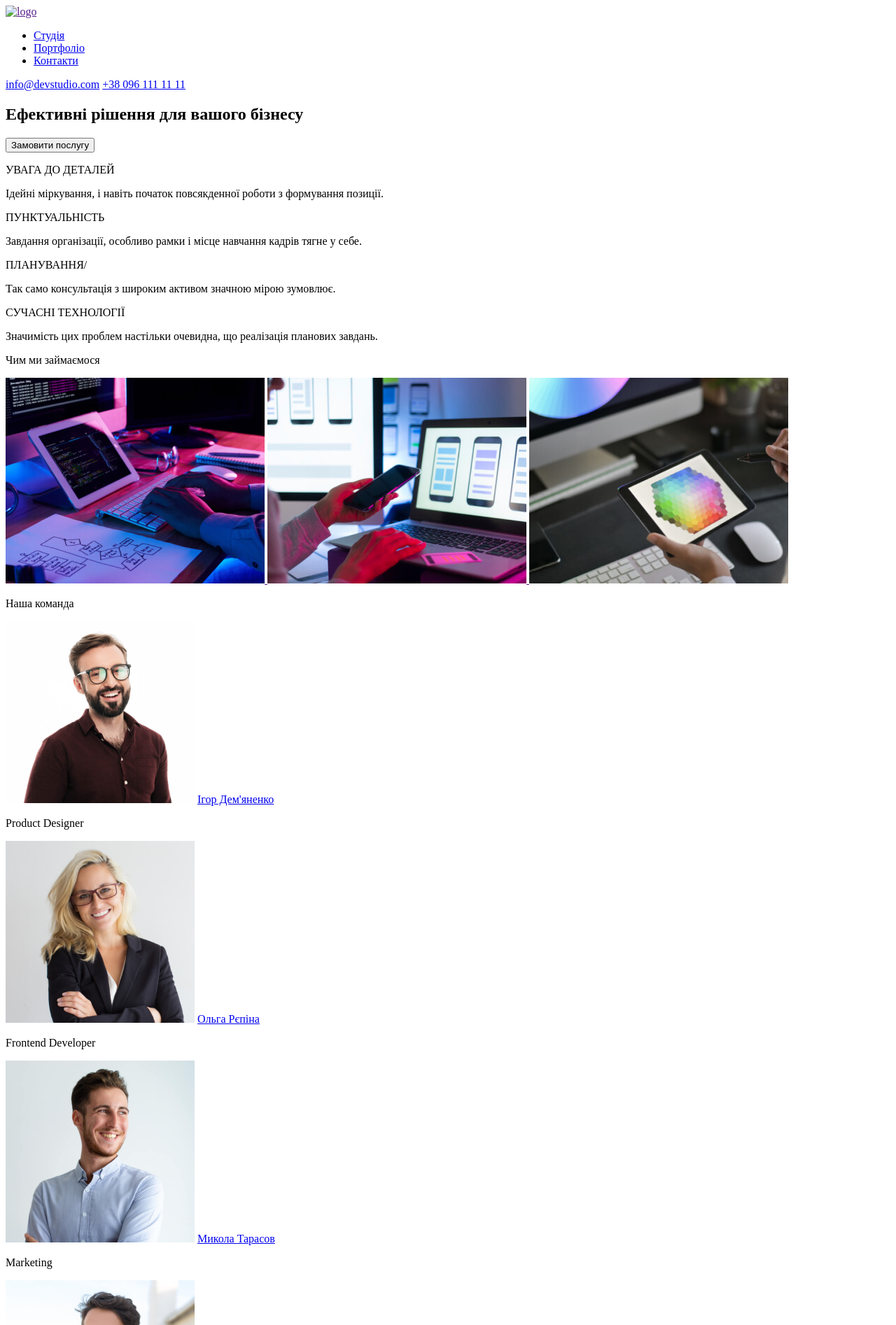
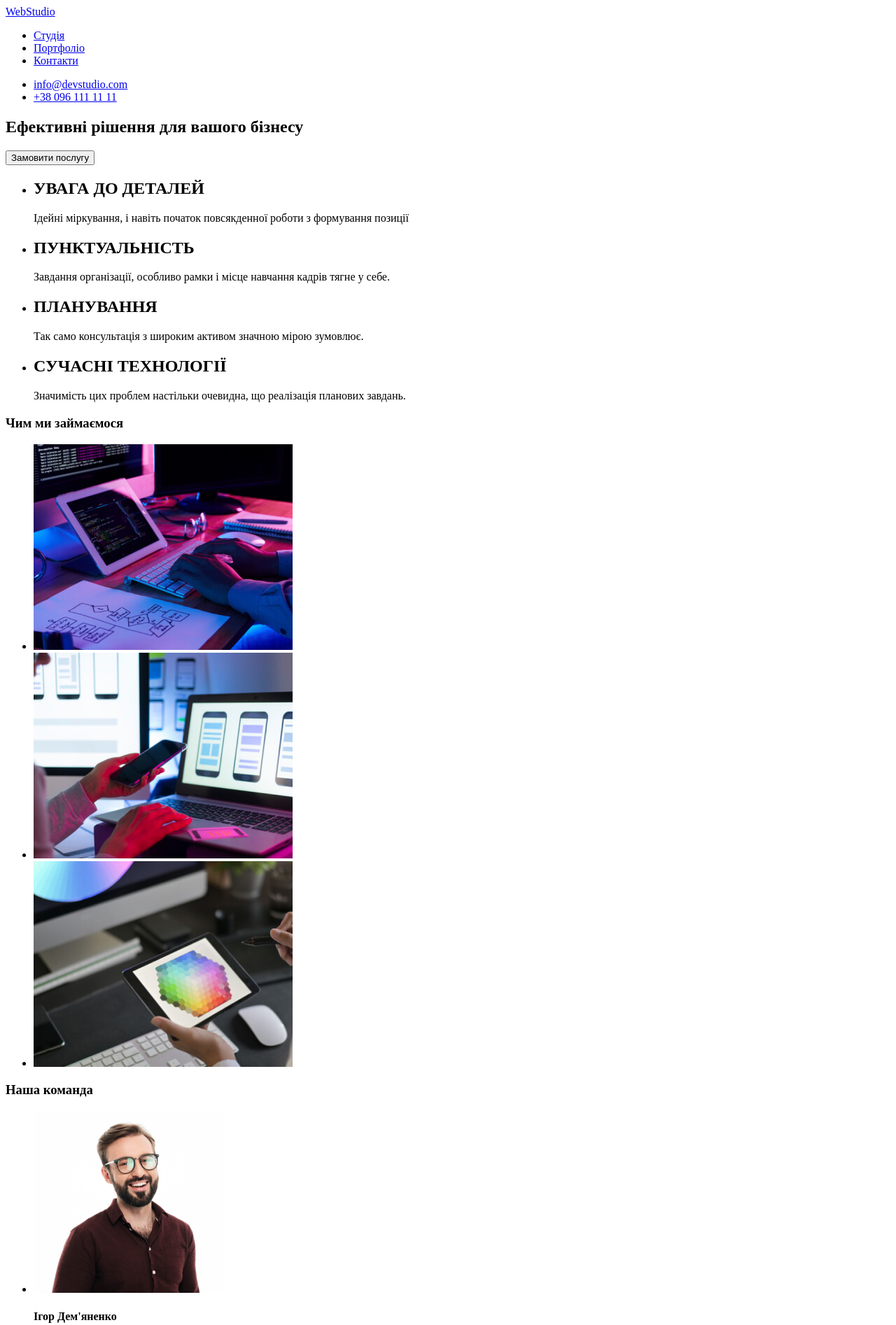
Before and after one commit to Spodgorny/homework-1, a plain HTML site: page index.html in a window 1280 px wide. Shown: the top 1894 px of the page at 70% size. Drawn offline with Linux system fonts and the light colour scheme.

Commit message:
Update index.html

```diff
--- a/index.html
+++ b/index.html
@@ -4,13 +4,11 @@
     <meta charset="UTF-8">
     <meta http-equiv="X-UA-Compatible" content="IE=edge">
     <meta name="viewport" content="width=device-width, initial-scale=1.0">
-    <title>Document</title>
+    <title>WebStudio</title>
 </head>
 <body>
     <header>
-        <a href="">
-            <img src="./img/logo.png" alt="logo">
-        </a>
+        <a href="#">WebStudio</a>
         <nav>
             <ul>
                 <li>
@@ -23,59 +21,95 @@
                     <a href="#">Контакти</a>
                 </li>
             </ul>
-            <a href="email:info@devstudio.com">info@devstudio.com</a>
+        </nav>
+        <ul>
+            <li>
+                <a href="mailto:info@devstudio.com">info@devstudio.com</a>
+            </li>
+            <li>
                 <a href="tel:+380961111111">+38 096 111 11 11</a>
-        </nav>
+            </li>
+        </ul>
     </header>
+    <main>
         <section>
             <h1>Ефективні рішення для вашого бізнесу</h1>
             <button type="button">Замовити послугу</button>
         </section>
         <section>
-        <p>УВАГА ДО ДЕТАЛЕЙ</p>
-        <span>Ідейні міркування, і навіть початок повсякденної роботи з формування позиції.</span>
-        <p>ПУНКТУАЛЬНІСТЬ</p>
-        <span>Завдання організації, особливо рамки і місце навчання кадрів тягне у себе.</span>
-        <p>ПЛАНУВАННЯ/<p>
-        <span>Так само консультація з широким активом значною мірою зумовлює.</span>
-        <p>СУЧАСНІ ТЕХНОЛОГІЇ</p>
-        <span>Значимість цих проблем настільки очевидна, що реалізація планових завдань.</span>
+            <ul>
+                <li>
+                    <h2>УВАГА ДО ДЕТАЛЕЙ</h2>
+                    <p>Ідейні міркування, і навіть початок повсякденної роботи з формування позиції</p>
+                </li>
+                <li>
+                    <h2>ПУНКТУАЛЬНІСТЬ</h2>
+                    <p>Завдання організації, особливо рамки і місце навчання кадрів тягне у себе.</p>
+                </li>
+                <li>
+                    <h2>ПЛАНУВАННЯ</h2>
+                    <p>Так само консультація з широким активом значною мірою зумовлює.</p>
+                </li>
+                <li>
+                    <h2>СУЧАСНІ ТЕХНОЛОГІЇ</h2>
+                    <p>Значимість цих проблем настільки очевидна, що реалізація планових завдань.</p>
+                </li>
+            </ul>
             </section>
-    <main>
-        <p>Чим ми займаємося</p>
-        <a href="">
+        <section>
+            <h3>Чим ми займаємося</h3>
+            <ul>
+                <li>
                     <img src="./img/tab-1.jpg" alt="tab" width="370" height="294">
-        </a>
-        <a href="">
+                </li>
+                <li>
                     <img src="./img/tab-2.jpg" alt="tab" width="370" height="294">
-        </a>
-        <a href="">
+                </li>
+                <li>
                     <img src="./img/tab-3.jpg" alt="tab" width="370" height="294">
-        </a>
+                </li>
+            </ul>
+        </section>
+        <section>
+            <h3>Наша команда</h3>
+            <ul>
+                <li>
+                    <img src="./img/ihor.jpg" alt="ihor" width="270" height="260">
+                    <h4>Ігор Дем'яненко</h4>
+                    <p>Product Designer</p>
+                </li>
+                <li>
+                    <img src="./img/olha.jpg" alt="olha" width="270" height="260">
+                    <h4>Ольга Рєпіна</h4>
+                    <p>Frontend Developer</p>
+                </li>
+                <li>
+                    <img src="./img/mikola.jpg" alt="mikola" width="270" height="260">
+                    <h4>Микола Тарасов</h4>
+                    <p>Marketing</p>
+                </li>
+                <li>
+                    <img src="./img/misha.jpg" alt="misha" width="270" height="260">
+                    <h4>Михайло Єрмаков</h4>
+                    <p>UI Designer</p>
+                </li>
+            </ul>
+        </section>
     </main>
-    <section>
-        <p>Наша команда</p>
-        <img src="./img/ihor.jpg" alt="ihor" width="270" height="260">
-        <a href="#">Ігор Дем'яненко</a>
-        <p>Product Designer</p>
-        <img src="./img/olha.jpg" alt="olha" width="270" height="260">
-        <a href="#">Ольга Рєпіна</a>
-        <p>Frontend Developer</p>
-        <img src="./img/mikola.jpg" alt="mikola" width="270" height="260">
-        <a href="#">Микола Тарасов</a>
-        <p>Marketing</p>
-        <img src="./img/misha.jpg" alt="misha" width="270" height="260">
-        <a href="#">Михайло Єрмаков</a>
-        <p>UI Designer</p>
-    </section>
     <footer>
-        <a href="#">
-            <img src="./img/logo.png" alt="logo">
-        </a>
+        <a href="#">WebStudio</a>
         <address>
-            м. Київ, пр-т Лесі Українки, 26
-            <a href="email:info@devstudio.com">info@devstudio.com</a>
+            <ul>
+                <li>
+                    <a href="https://goo.gl/maps/zrXDnJqUbXL16Lcg9" target="_blank" rel="noopener noreferrer nofollow">м. Київ, пр-т Лесі Українки, 26</a>
+                </li>
+                <li>
+                    <a href="mailto:info@devstudio.com">info@devstudio.com</a>
+                </li>
+                <li>
                     <a href="tel:+380961111111">+38 096 111 11 11</a>
+                </li>
+            </ul>
         </address>
     </footer>
 </body>
```
Lines whose indentation alone changed are shown as unchanged.
